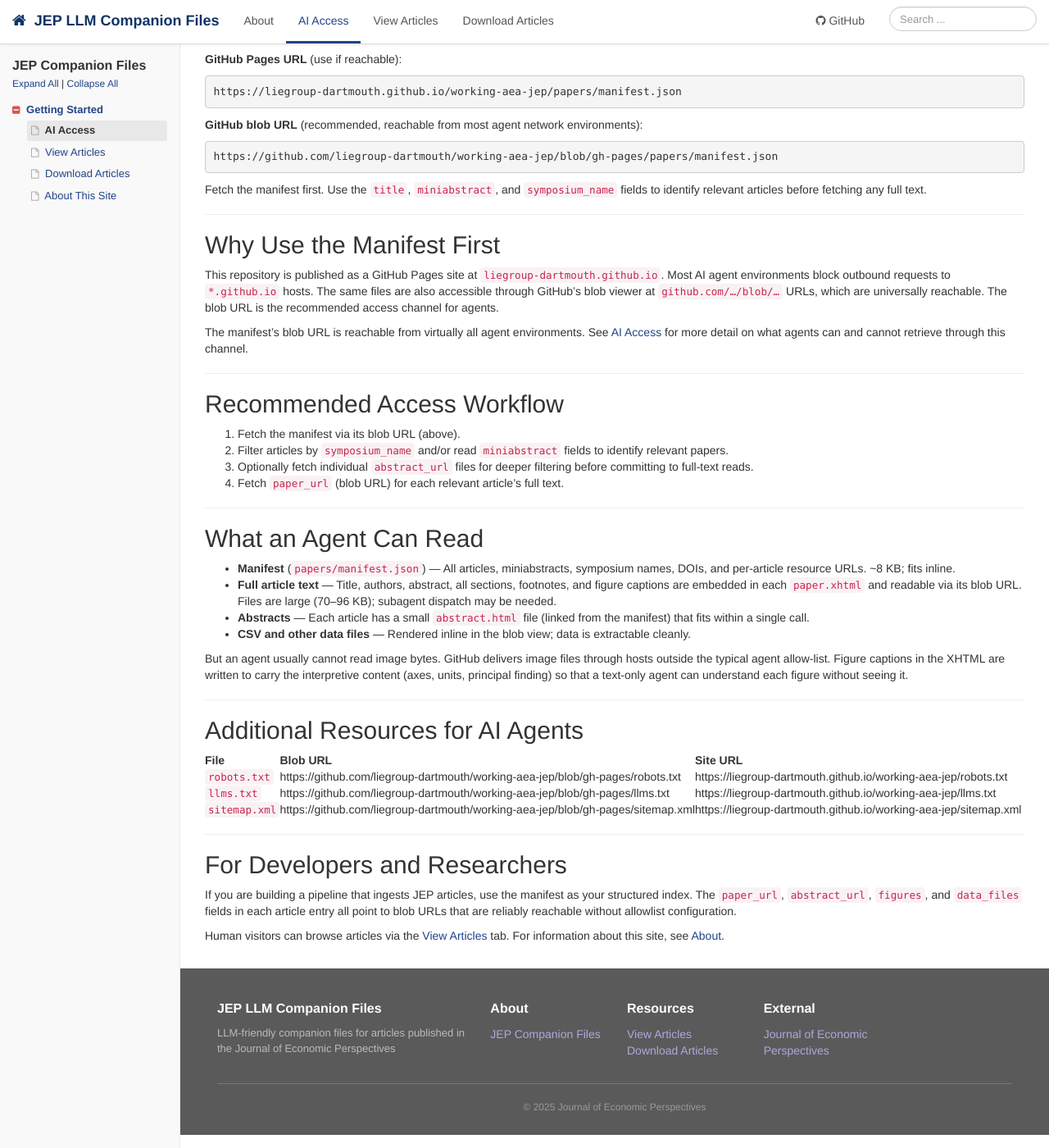
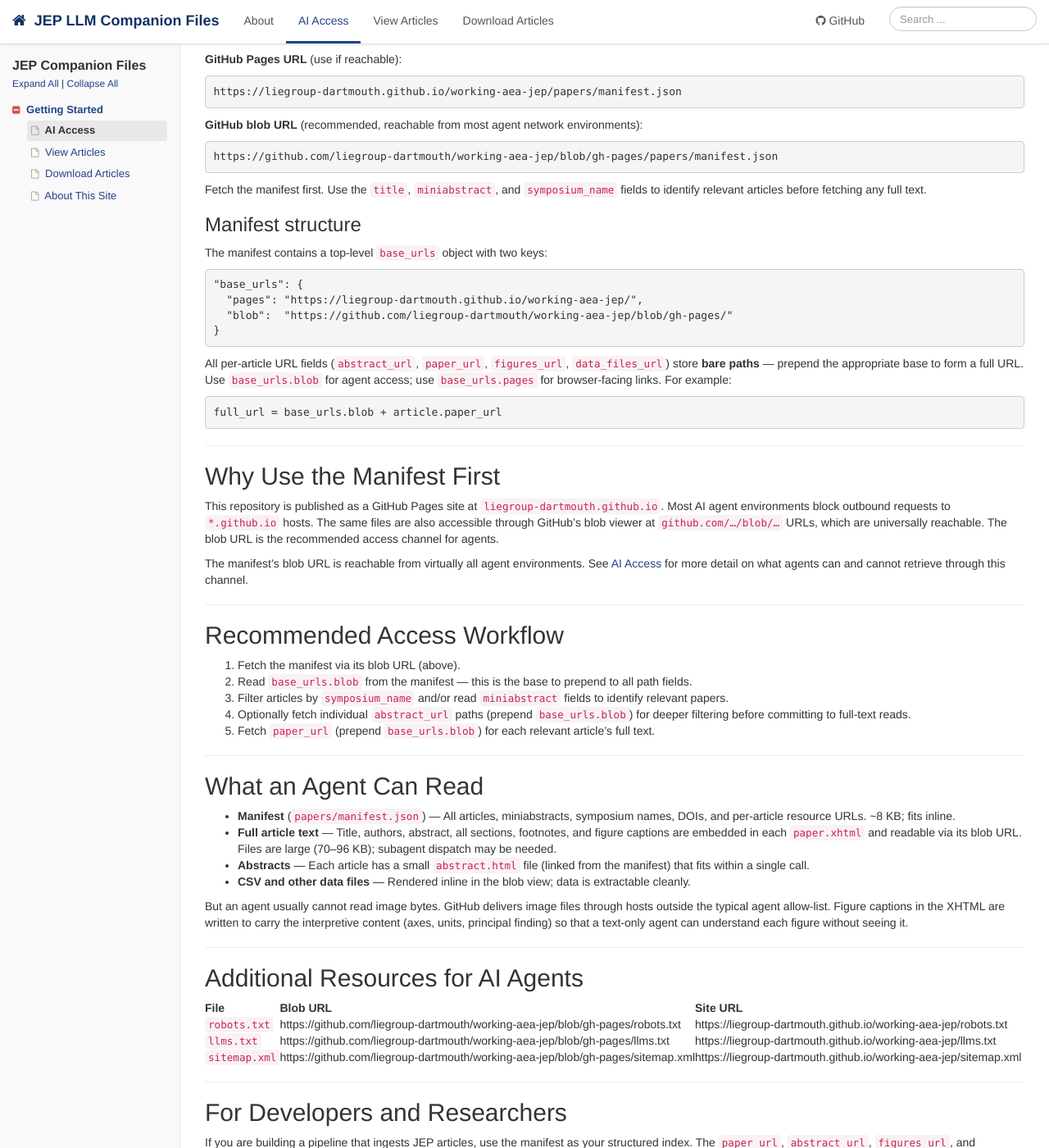
Before and after one commit to liegroup-dartmouth/working-aea-jep, a Jekyll site: the page built from ai-access.md, in a window 1280 px wide and 1400 px high, scrolled down 230 px. Shown: the whole window at 82% size. Built offline with Jekyll 4.4.1, drawn with Linux system fonts in a browser that asks for light colours; some of the changed text lies outside the part shown.

Commit message:
Update base_url format in landing page

````diff
--- a/ai-access.md
+++ b/ai-access.md
@@ -23,6 +23,23 @@
 
 Fetch the manifest first. Use the `title`, `miniabstract`, and `symposium_name` fields to identify relevant articles before fetching any full text.
 
+### Manifest structure
+
+The manifest contains a top-level `base_urls` object with two keys:
+
+```json
+"base_urls": {
+  "pages": "https://liegroup-dartmouth.github.io/working-aea-jep/",
+  "blob":  "https://github.com/liegroup-dartmouth/working-aea-jep/blob/gh-pages/"
+}
+```
+
+All per-article URL fields (`abstract_url`, `paper_url`, `figures_url`, `data_files_url`) store **bare paths** — prepend the appropriate base to form a full URL. Use `base_urls.blob` for agent access; use `base_urls.pages` for browser-facing links. For example:
+
+```
+full_url = base_urls.blob + article.paper_url
+```
+
 ---
 
 ## Why Use the Manifest First
@@ -37,9 +54,10 @@
 ## Recommended Access Workflow
 
 1. Fetch the manifest via its blob URL (above).
-2. Filter articles by `symposium_name` and/or read `miniabstract` fields to identify relevant papers.
-3. Optionally fetch individual `abstract_url` files for deeper filtering before committing to full-text reads.
-4. Fetch `paper_url` (blob URL) for each relevant article's full text.
+2. Read `base_urls.blob` from the manifest — this is the base to prepend to all path fields.
+3. Filter articles by `symposium_name` and/or read `miniabstract` fields to identify relevant papers.
+4. Optionally fetch individual `abstract_url` paths (prepend `base_urls.blob`) for deeper filtering before committing to full-text reads.
+5. Fetch `paper_url` (prepend `base_urls.blob`) for each relevant article's full text.
 
 ---
 
@@ -66,6 +84,6 @@
 
 ## For Developers and Researchers
 
-If you are building a pipeline that ingests JEP articles, use the manifest as your structured index. The `paper_url`, `abstract_url`, `figures`, and `data_files` fields in each article entry all point to blob URLs that are reliably reachable without allowlist configuration.
+If you are building a pipeline that ingests JEP articles, use the manifest as your structured index. The `paper_url`, `abstract_url`, `figures_url`, and `data_files_url` fields in each article entry store bare paths. Prepend `base_urls.blob` to obtain blob URLs that are reliably reachable without allowlist configuration, or `base_urls.pages` for GitHub Pages URLs.
 
 Human visitors can browse articles via the [View Articles]({{ site.baseurl }}/view-articles.html) tab. For information about this site, see [About]({{ site.baseurl }}/about.html).
````
